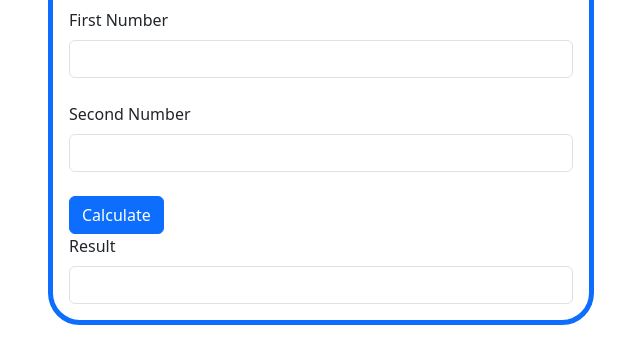
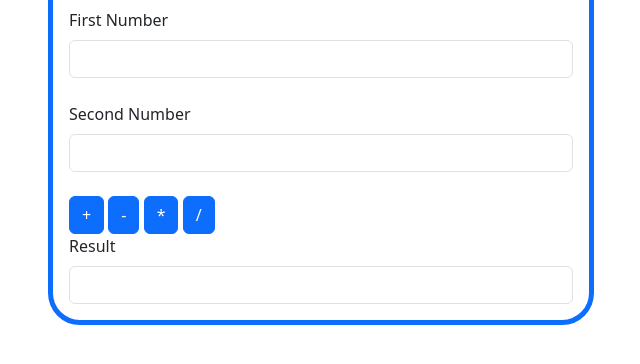
Before and after one commit to Apeksha-P/Calculator--JavaScript-, a plain HTML site: page index.html in a window 1280 px wide. Shown: the part 134-498 px from the top of the page, without its empty margins (34-674 px from the left). Drawn offline with nearby package versions, Linux system fonts and the light colour scheme.

Commit message:
addition, subtraction,multiplication,divition

```diff
--- a/calculator.js
+++ b/calculator.js
@@ -1,6 +1,26 @@
-function calculate(){
+/*function calculate(){
     //alert("Button test");
     let fn = parseFloat(document.getElementById("txtFirstNumber").value);
     let sn = parseFloat(document.getElementById("txtSecondNumber").value);
     document.getElementById("result").value = fn + sn;
+}*/
+function add(){
+    let fn = parseFloat(document.getElementById("txtFirstNumber").value);
+    let sn = parseFloat(document.getElementById("txtSecondNumber").value);
+    document.getElementById("result").value = fn + sn;
 }
+function sub(){
+    let fn = parseFloat(document.getElementById("txtFirstNumber").value);
+    let sn = parseFloat(document.getElementById("txtSecondNumber").value);
+    document.getElementById("result").value = fn - sn;
+}
+function multiple(){
+    let fn = parseFloat(document.getElementById("txtFirstNumber").value);
+    let sn = parseFloat(document.getElementById("txtSecondNumber").value);
+    document.getElementById("result").value = fn * sn;
+}
+function divide(){
+    let fn = parseFloat(document.getElementById("txtFirstNumber").value);
+    let sn = parseFloat(document.getElementById("txtSecondNumber").value);
+    document.getElementById("result").value = fn / sn;
+}
--- a/index.html
+++ b/index.html
@@ -25,8 +25,13 @@
                         <label for="txtSecondNumber" class="form-label">Second Number</label>
                         <input type="number" id="txtSecondNumber" class="form-control">
                         <br>
-                        <button type="submit" onclick="calculate()" class="btn btn-primary">Calculate</button>
+                        <button type="submit" onclick="add()" class="btn btn-primary">+</button>
+                        <button type="submit" onclick="sub()" class="btn btn-primary">-</button>
+                        <button type="submit" onclick="multiple()" class="btn btn-primary">*</button>
+                        <button type="submit" onclick="divide()" class="btn btn-primary">/</button>
                         <br>
+                        <!-- <button type="submit" onclick="calculate()" class="btn btn-primary">Calculate</button>
+                        <br> -->
                         <label for="result" class="form-label">Result</label>
                         <input type="number" id="result" class="form-control">
                     </div>
```
